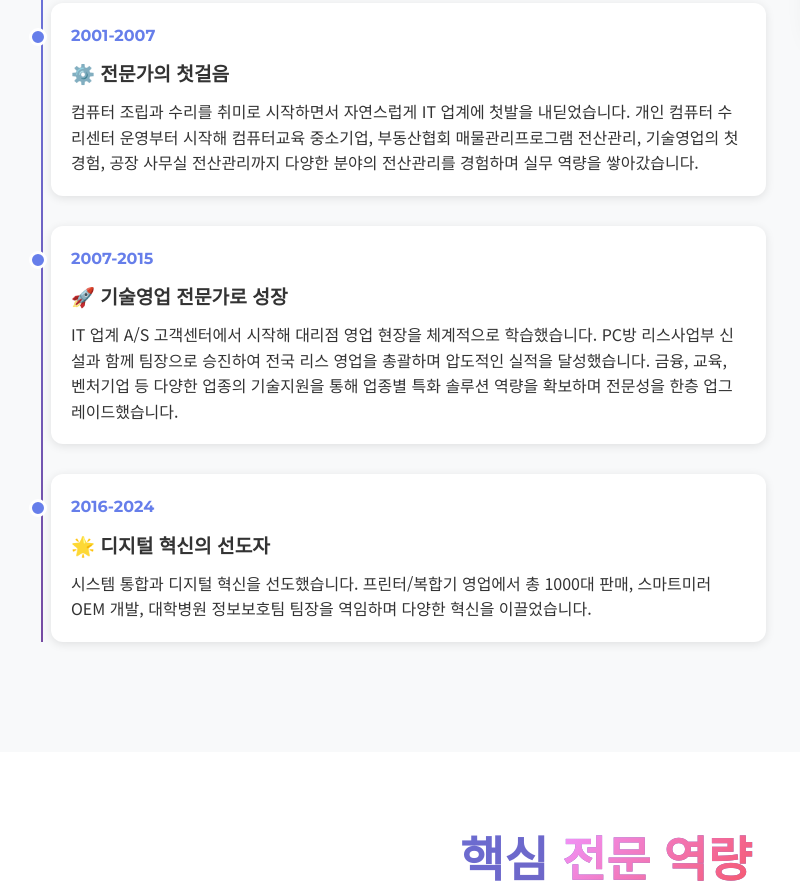
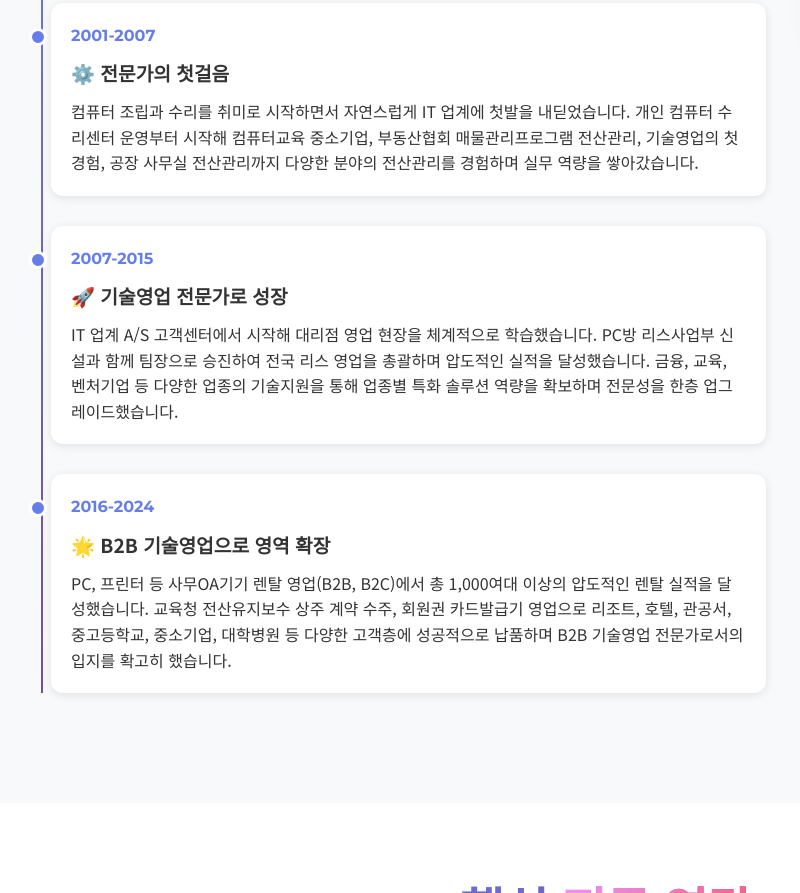
Before and after one commit to junetapa-juncheol/my-website, a plain HTML site: page index.html in a window 1280 px wide. Shown: the part 2180-3073 px from the top of the page, without its empty margins (34-834 px from the left). Drawn offline with nearby package versions, Linux system fonts and the light colour scheme; no server answers; animation ran at ten frames a second.

Commit message:
Save changes

```diff
--- a/index.html
+++ b/index.html
@@ -189,8 +189,8 @@
                         <div class="timeline-item">
                             <div class="timeline-year">2016-2024</div>
                             <div class="timeline-content">
-                                <h3>🌟 디지털 혁신의 선도자</h3>
-                                <p>시스템 통합과 디지털 혁신을 선도했습니다. 프린터/복합기 영업에서 총 1000대 판매, 스마트미러 OEM 개발, 대학병원 정보보호팀 팀장을 역임하며 다양한 혁신을 이끌었습니다.</p>
+                                <h3>🌟 B2B 기술영업으로 영역 확장</h3>
+                                <p>PC, 프린터 등 사무OA기기 렌탈 영업(B2B, B2C)에서 총 1,000여대 이상의 압도적인 렌탈 실적을 달성했습니다. 교육청 전산유지보수 상주 계약 수주, 회원권 카드발급기 영업으로 리조트, 호텔, 관공서, 중고등학교, 중소기업, 대학병원 등 다양한 고객층에 성공적으로 납품하며 B2B 기술영업 전문가로서의 입지를 확고히 했습니다.</p>
                             </div>
                         </div>
                     </div>
```
